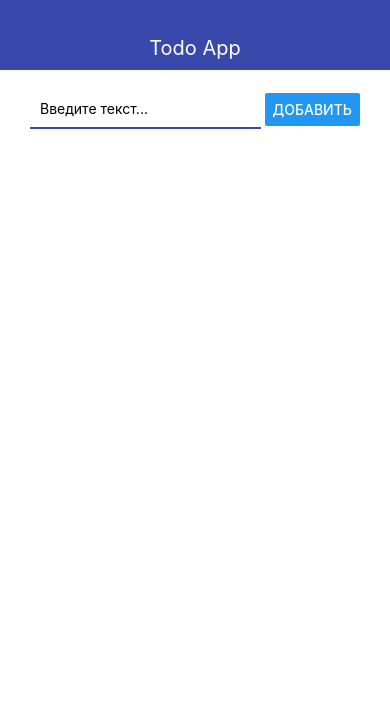
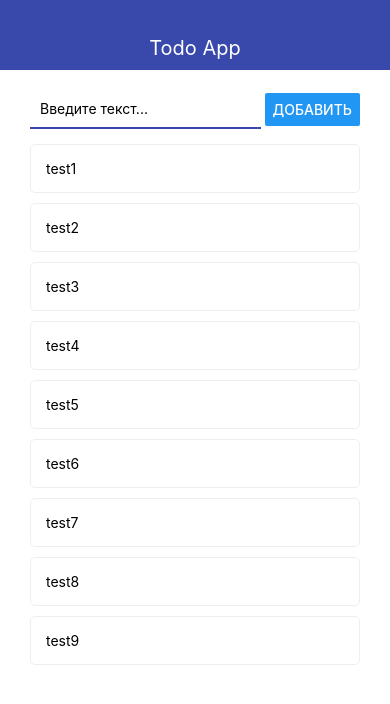
Before and after one commit to kingov-alexey/todo-app-react-native, a React Native app: screen / in a window 390 px wide. Shown: the top 704 px of the page. Built offline with nearby package versions, Linux system fonts and the light colour scheme.

Commit message:
2.13 add scroll

```diff
--- a/App.js
+++ b/App.js
@@ -1,12 +1,22 @@
 import React, { useState } from 'react';
 import { StatusBar } from 'expo-status-bar';
-import { StyleSheet, Text, View } from 'react-native';
+import { StyleSheet, Text, View, ScrollView } from 'react-native';
 import { Navbar } from './src/Navbar';
 import { AddTodo } from './src/AddTodo';
 import { Todo } from './src/Todo';
 
 export default function App() {
-  const [todos, setTodos] = useState([]);
+  const [todos, setTodos] = useState([
+    { id: 1, title: 'test1' },
+    { id: 2, title: 'test2' },
+    { id: 3, title: 'test3' },
+    { id: 4, title: 'test4' },
+    { id: 5, title: 'test5' },
+    { id: 6, title: 'test6' },
+    { id: 7, title: 'test7' },
+    { id: 8, title: 'test8' },
+    { id: 9, title: 'test9' },
+  ]);
 
   const addTodo = title => {
     // const newTodo = {
@@ -28,7 +38,7 @@ export default function App() {
   };
 
   return (
-    <View>
+    <ScrollView>
       <Navbar title="Todo App" />
       <View style={styles.container}>
         <AddTodo onSubmit={addTodo} />
@@ -40,7 +50,7 @@ export default function App() {
       </View>
 
       <StatusBar style="auto" />
-    </View>
+    </ScrollView>
   );
 }
 
```
